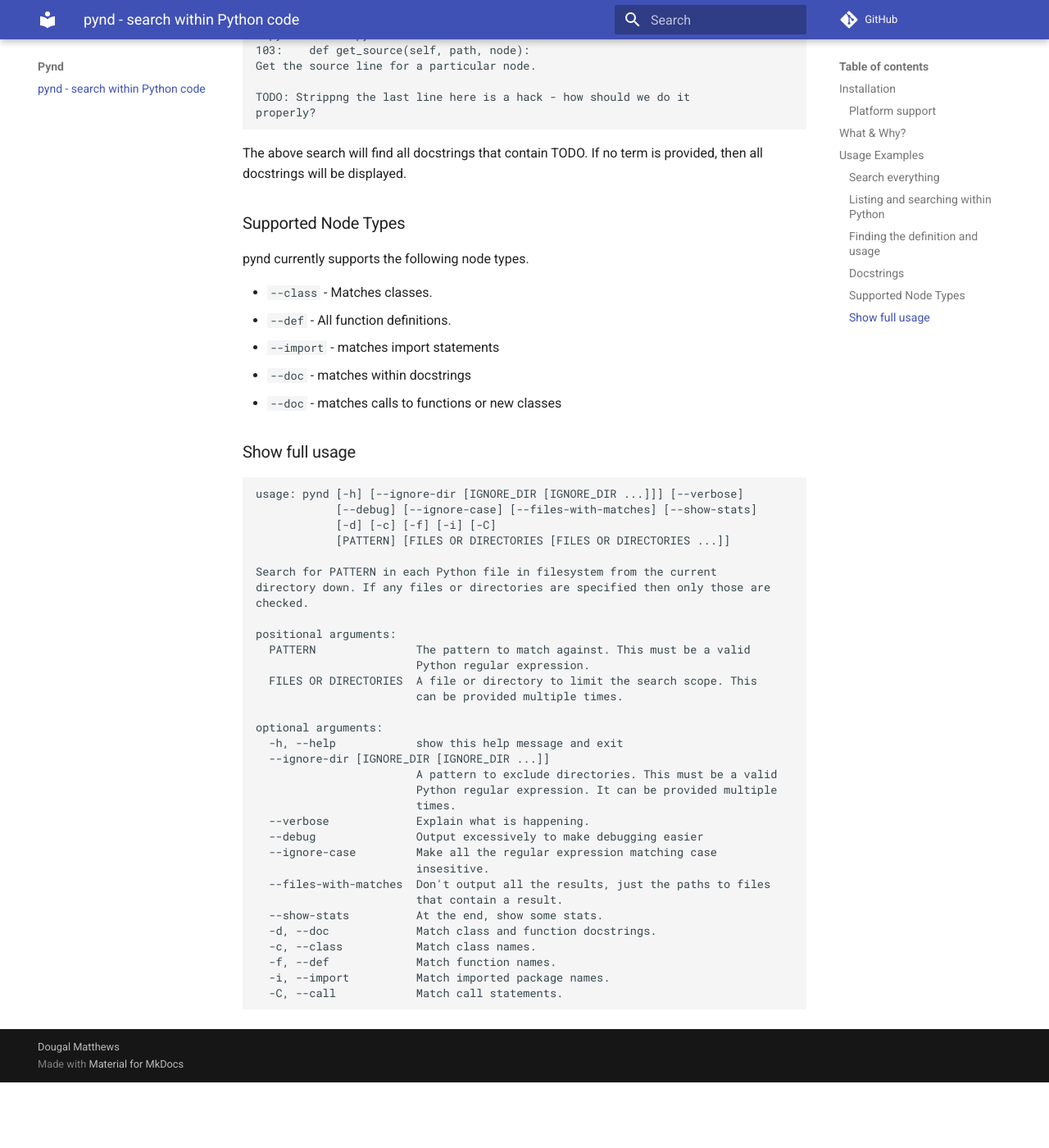
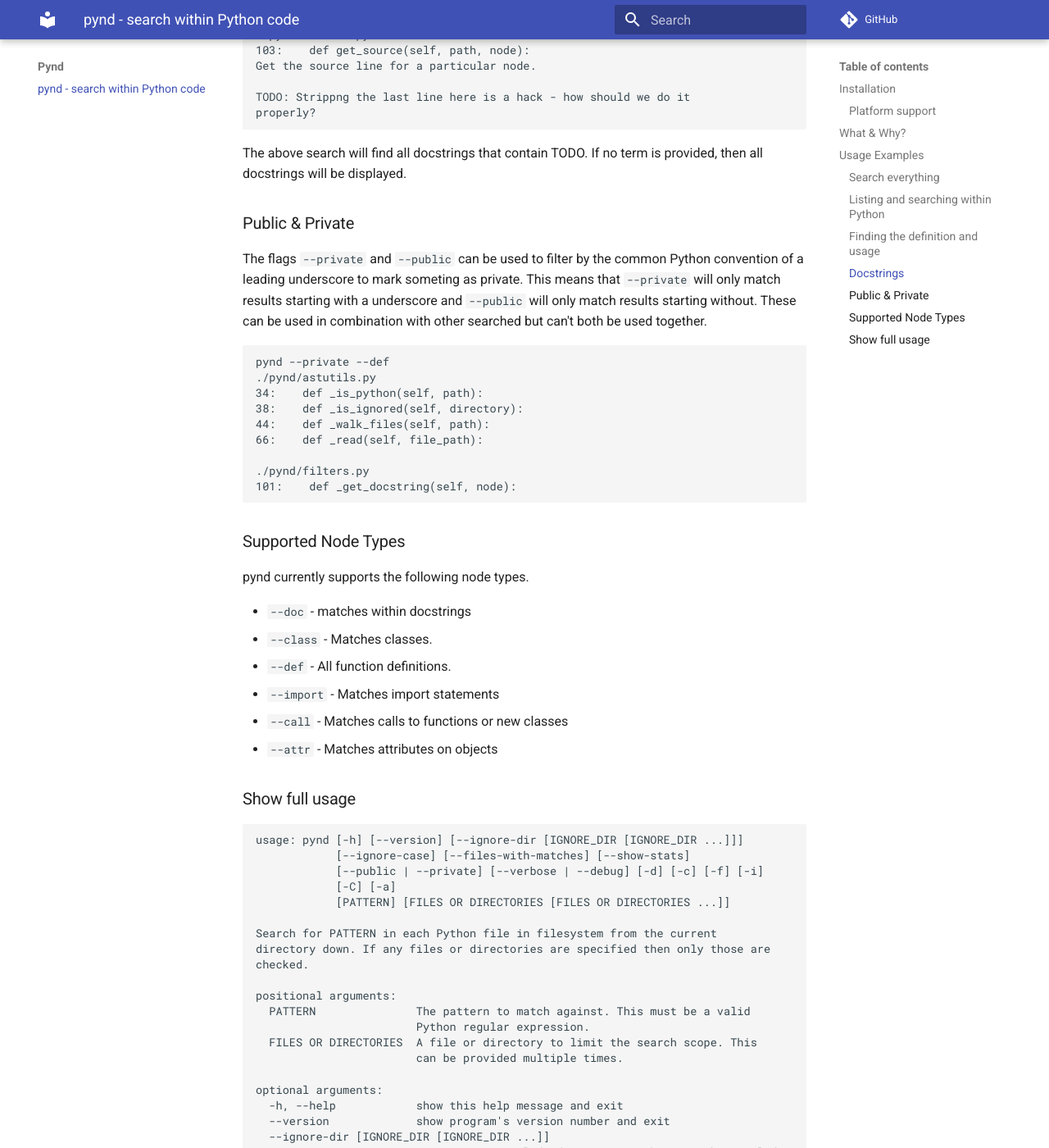
Before and after one commit to d0ugal/pynd, an MkDocs documentation site: the page built from docs/index.md, in a window 1280 px wide and 1400 px high, scrolled down 2462 px. Shown: the whole window at 82% size. Built offline with MkDocs 1.6.1 and Material for MkDocs 9.7.7, drawn with Linux system fonts in a browser that asks for light colours; comment, search, counter and statistics services are not loaded; before the commit the page ends 3782 px from its top, so only the background shows below that; some of the changed text lies outside the part shown.

Commit message:
Add --private and --public to the docs

````diff
--- a/docs/index.md
+++ b/docs/index.md
@@ -130,22 +130,44 @@
 The above search will find all docstrings that contain TODO. If no term is
 provided, then all docstrings will be displayed.
 
+### Public & Private
+
+The flags `--private` and `--public` can be used to filter by the common Python
+convention of a leading underscore to mark someting as private. This means
+that `--private` will only match results starting with a underscore and
+`--public` will only match results starting without. These can be used in
+combination with other searched but can't both be used together.
+
+```text
+pynd --private --def
+./pynd/astutils.py
+34:    def _is_python(self, path):
+38:    def _is_ignored(self, directory):
+44:    def _walk_files(self, path):
+66:    def _read(self, file_path):
+
+./pynd/filters.py
+101:    def _get_docstring(self, node):
+```
+
 ### Supported Node Types
 
 pynd currently supports the following node types.
 
+* `--doc` - matches within docstrings
 * `--class` - Matches classes.
 * `--def` - All function definitions.
-* `--import` - matches import statements
-* `--doc` - matches within docstrings
-* `--doc` - matches calls to functions or new classes
+* `--import` - Matches import statements
+* `--call` - Matches calls to functions or new classes
+* `--attr` - Matches attributes on objects
 
 ### Show full usage
 
 ```text
-usage: pynd [-h] [--ignore-dir [IGNORE_DIR [IGNORE_DIR ...]]] [--verbose]
-            [--debug] [--ignore-case] [--files-with-matches] [--show-stats]
-            [-d] [-c] [-f] [-i] [-C]
+usage: pynd [-h] [--version] [--ignore-dir [IGNORE_DIR [IGNORE_DIR ...]]]
+            [--ignore-case] [--files-with-matches] [--show-stats]
+            [--public | --private] [--verbose | --debug] [-d] [-c] [-f] [-i]
+            [-C] [-a]
             [PATTERN] [FILES OR DIRECTORIES [FILES OR DIRECTORIES ...]]
 
 Search for PATTERN in each Python file in filesystem from the current
@@ -160,20 +182,26 @@
 
 optional arguments:
   -h, --help            show this help message and exit
+  --version             show program's version number and exit
   --ignore-dir [IGNORE_DIR [IGNORE_DIR ...]]
                         A pattern to exclude directories. This must be a valid
                         Python regular expression. It can be provided multiple
                         times.
-  --verbose             Explain what is happening.
-  --debug               Output excessively to make debugging easier
   --ignore-case         Make all the regular expression matching case
                         insesitive.
   --files-with-matches  Don't output all the results, just the paths to files
                         that contain a result.
   --show-stats          At the end, show some stats.
+  --public              Only show results considered to be public in Python.
+                        They don't start with an underscore.
+  --private             Only show results considered to be private in Python.
+                        They start with an underscore.
+  --verbose             Explain what is happening.
+  --debug               Output excessively to make debugging easier
   -d, --doc             Match class and function docstrings.
   -c, --class           Match class names.
   -f, --def             Match function names.
   -i, --import          Match imported package names.
   -C, --call            Match call statements.
+  -a, --attr            Match attributes on objects
 ```
````
